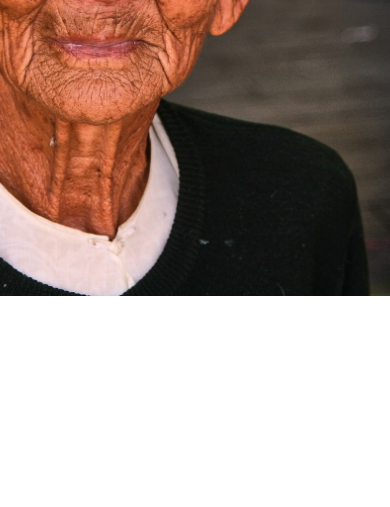
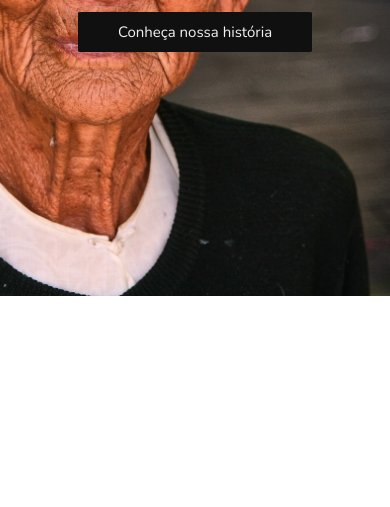
Before and after one commit to WasMenezes/aaaf-site, a plain HTML site: page index.html in a window 390 px wide. Shown: the part 337-844 px from the top of the page. Drawn offline with nearby package versions, Linux system fonts and the light colour scheme.

Commit message:
finished header

```diff
--- a/index.html
+++ b/index.html
@@ -16,7 +16,10 @@
             <a href="#">Nossa História</a>
             <a href="#">Doações</a>
         </div>
-        <h3>Há 11 anos acolhendo<br>mulheres e crianças de<br>todo o Brasil</h3>
+        <h3 class="header-context">Há 11 anos acolhendo<br>mulheres e crianças de<br>todo o Brasil</h3>
+        <div class="header-context">
+            <button class="btn">Conheça nossa história</button>
+        </div>
     </header>
 </body>
 
--- a/style/style.css
+++ b/style/style.css
@@ -37,20 +37,46 @@ a {
     font-family: 'Nunito', sans-serif;
     font-weight: bold;
     color: #ffffff;
+    text-shadow: 1px 1px #111111;
 }
 
 .menu a:hover{
     text-decoration: none;
-    color: #F02E14;
     transition: .5s ease;
+    text-shadow: 2px 2px #000000;
+
 }
 
-h3 {
-    font-size:calc(18px + 3.5vw);
+.header-context {
     display: flex;
     justify-content: flex-end;
     padding: 45px 0 20px;
     margin-right: 100px;
+}
+
+h3 {
+    font-size:calc(18px + 2.5vw);
+    font-family: 'Merriweather', serif;
+    color: #ffffff;
+    text-shadow: 2px 2px #111111;
+}
+
+.btn {
+    padding: 15px 50px;
+    font-family: 'Nunito', sans-serif;
+    font-weight: lighter;
+    background-color: #101010;
+    color: #f1f1f1;
+    font-size: 20px;
+    border-radius: 2%;
+    border: none;
+    transition: .2s ease;
+}
+
+.btn:hover{
+    cursor: pointer;
+    transition: .2s ease-in-out;
+    background-color: #202020;
 }
 
 @media (max-width: 700px) {
@@ -65,4 +91,24 @@ h3 {
         font-size: 18px;
         letter-spacing: 0.7px;
     }
+
+    .header-context {
+        margin: 0;
+        justify-content: center;
+    }
+
+    h3 {
+        font-size: 1.8rem;
+        line-height: 50px;
+    }
+
+    .btn {
+        padding: 10px 40px;
+        background-color: #101010;
+        color: #f1f1f1;
+        font-size: 15px;
+        border-radius: 2%;
+        border: none;
+        transition: .2s ease;
+    }
  }
```
